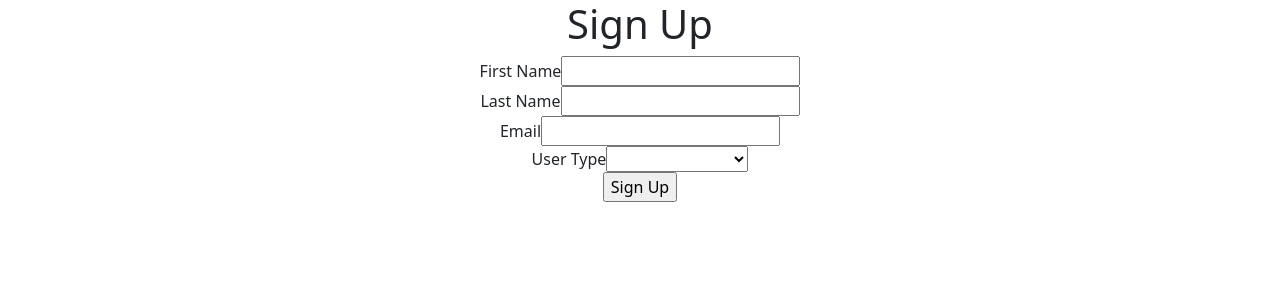
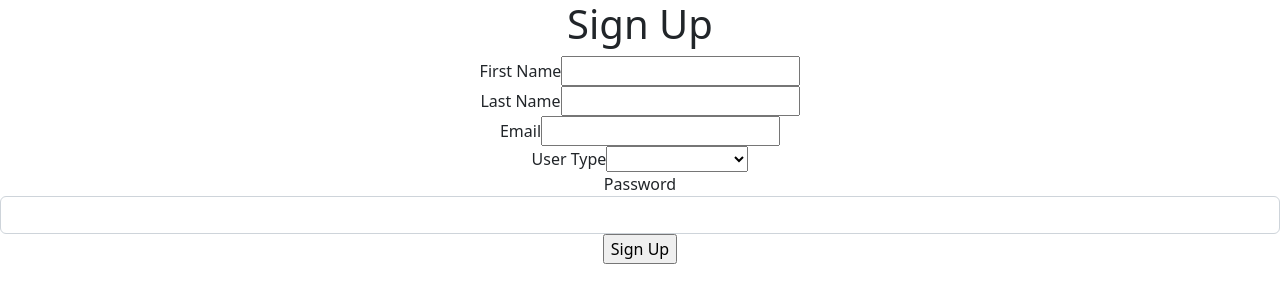
Before and after one commit to mbenzinger/Five-Star-BnB-Cleaning, a React (Create React App) app in the folder frontend/: page /signup in a window 1280 px wide. Shown: the top 302 px of the page. Built offline with nearby package versions, Linux system fonts and the light colour scheme.

Commit message:
added password to signup page, added Error404 route

```diff
--- a/frontend/src/App.js
+++ b/frontend/src/App.js
@@ -3,7 +3,8 @@ import './App.css';
 import AddPropertyForm from './Routes/AddPropertyForm';
 import LoginForm from './Routes/LoginForm';
 import SignUpForm from './Routes/SignUpForm';
-import Homepage from './Routes/Homepage'
+import Homepage from './Routes/Homepage';
+import Error404 from './Routes/Error404'
 import CurrentUser from './Routes/CurrentUser';
 function App() {
   return (
@@ -15,6 +16,7 @@ function App() {
       <Route path="/Property" element={<AddPropertyForm/>}/>
       <Route path="/signup" element={<SignUpForm/>}/>
       <Route path="/login" element={<LoginForm/>}/>
+      <Route path="/Error404" element={<Error404/>}/>
       <Route path='/currentuser' element={<CurrentUser/>}/>
 
     </Routes>
--- /dev/null
+++ b/frontend/src/Routes/Error404.js
@@ -0,0 +1,12 @@
+
+function Error404() {
+    return (
+        <main>
+            <h1>404: PAGE NOT FOUND</h1>
+            <p>Oops, sorry, we can't find this page!</p>
+            <img src="http://localhost:5000/images/kittykat.jpeg" alt="we can't even find the pictire for this error page!" />
+        </main>
+    );
+}
+
+export default Error404;
--- a/frontend/src/Routes/SignUpForm.js
+++ b/frontend/src/Routes/SignUpForm.js
@@ -66,7 +66,7 @@ function SignUpForm() {
 						/>
 					</div>
 				</div>
-                <div>
+				<div>
 					<div>
 						<label htmlFor="userType">User Type</label>
 						<select
@@ -77,10 +77,22 @@ function SignUpForm() {
 							id="userType"
 							name="userType"
 						>
-                        <option value=""></option>
-                        <option value="Property Owner">Property Owner</option>
-                        <option value="Sub Contractor">Sub Contractor</option>
-                        </select>
+							<option value=""></option>
+							<option value="Property Owner">Property Owner</option>
+							<option value="Sub Contractor">Sub Contractor</option>
+						</select>
+					</div>
+					<div>
+						<label htmlFor="password">Password</label>
+						<input
+							type="password"
+							required
+							value={user.password}
+							onChange={e => setUser({ ...user, password: e.target.value })}
+							className="form-control"
+							id="password"
+							name="password"
+						/>
 					</div>
 				</div>
 				<input type="submit" value="Sign Up" />
```
